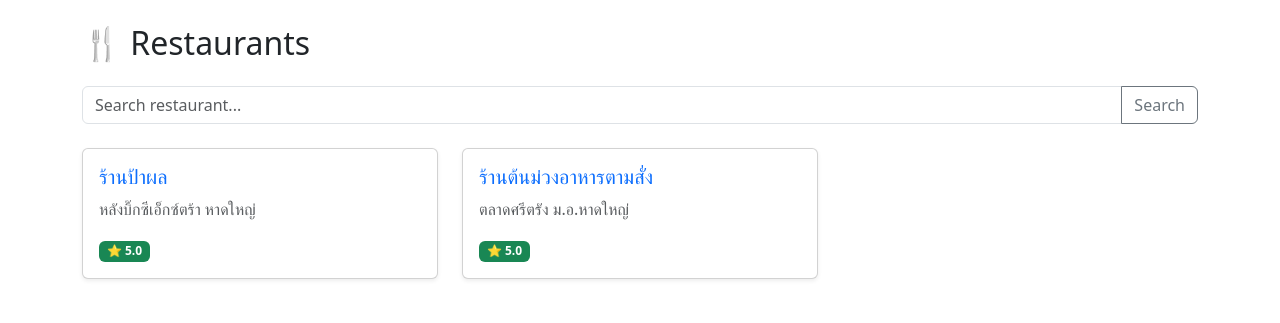
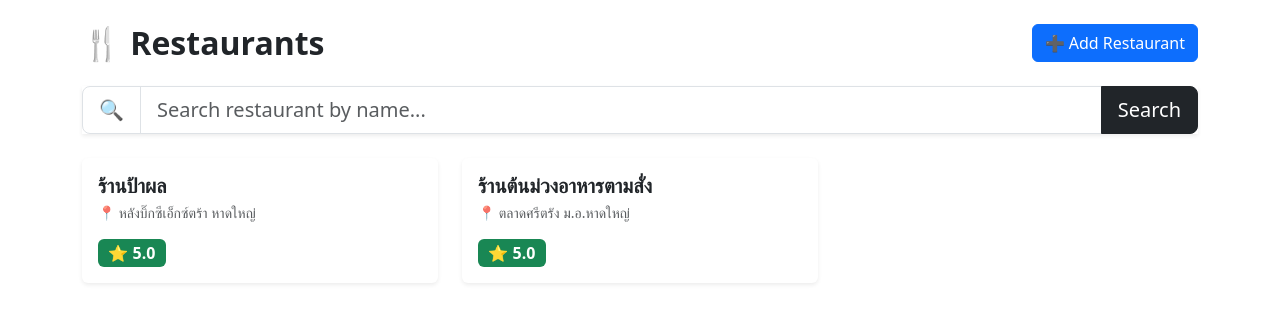
Before and after one commit to waruenat-collab/web-flask_241-152, a Flask app: page /restaurants in a window 1280 px wide. Shown: the part 56-379 px from the top of the page. Run offline with Flask 3, Linux system fonts and the light colour scheme; a user stored in the database is signed in; data comes from the database, SQL or seed files in the repository.

Commit message:
Improve UI of restaurants listing page

```diff
--- a/templates/restaurants.html
+++ b/templates/restaurants.html
@@ -1,49 +1,74 @@
 {% extends "base.html" %}
+{% block title %}Restaurants{% endblock %}
+
 {% block content %}
 
-<h2 class="mb-4">🍴 Restaurants</h2>
+<!-- ===================== -->
+<!-- Page Header -->
+<!-- ===================== -->
+<div class="d-flex justify-content-between align-items-center mb-4">
+  <h2 class="fw-bold mb-0">🍴 Restaurants</h2>
 
-<!-- 🔍 Search -->
+  {% if session.get("user_id") %}
+    <a href="/add-restaurant" class="btn btn-primary">
+      ➕ Add Restaurant
+    </a>
+  {% endif %}
+</div>
+
+<!-- ===================== -->
+<!-- Search Bar -->
+<!-- ===================== -->
 <form method="get" class="mb-4">
-    <div class="input-group">
+  <div class="input-group input-group-lg shadow-sm">
+    <span class="input-group-text bg-white">🔍</span>
     <input
       type="text"
       name="q"
       class="form-control"
-            placeholder="Search restaurant..."
+      placeholder="Search restaurant by name..."
       value="{{ request.args.get('q','') }}"
     >
-        <button class="btn btn-outline-secondary">Search</button>
+    <button class="btn btn-dark">Search</button>
   </div>
 </form>
 
+<!-- ===================== -->
+<!-- Restaurant List -->
+<!-- ===================== -->
 {% if restaurants %}
-<div class="row">
+<div class="row g-4">
+
   {% for r in restaurants %}
-    <div class="col-md-4 mb-4">
-        <div class="card h-100 shadow-sm">
+  <div class="col-lg-4 col-md-6">
+    <div class="card h-100 border-0 shadow-sm restaurant-card">
+
       <div class="card-body">
-                <h5 class="card-title">
-                    <a href="/restaurants/{{ r.id }}" class="text-decoration-none">
+        <h5 class="card-title fw-semibold mb-1">
+          <a href="/restaurants/{{ r.id }}"
+             class="text-decoration-none text-dark">
             {{ r.name }}
           </a>
         </h5>
 
-                <p class="card-text text-muted">
-                    {{ r.location }}
+        <p class="text-muted small mb-3">
+          📍 {{ r.location or "Unknown location" }}
         </p>
 
         {% if r.avg_rating() %}
-                    <span class="badge bg-success">
+          <span class="badge bg-success fs-6">
             ⭐ {{ r.avg_rating() }}
           </span>
         {% else %}
-                    <span class="badge bg-secondary">
-                        No ratings
+          <span class="badge bg-secondary fs-6">
+            No ratings yet
           </span>
         {% endif %}
       </div>
 
+      <!-- ===================== -->
+      <!-- Owner Actions -->
+      <!-- ===================== -->
       {% if session.get("user_id") %}
         {% set can_delete = false %}
         {% for review in r.reviews %}
@@ -53,29 +78,34 @@
         {% endfor %}
 
         {% if can_delete %}
-            <div class="card-footer bg-white text-end">
-                <a href="/restaurants/{{ r.id }}/edit"
-                   class="btn btn-sm btn-warning">
-                    Edit
+        <div class="card-footer bg-white border-0 text-end">
+          <a href="/restaurants/{{ r.id }}"
+             class="btn btn-sm btn-outline-primary">
+            View
           </a>
 
           <form method="post"
                 action="/restaurants/{{ r.id }}/delete"
                 class="d-inline"
-                      onsubmit="return confirm('Delete this restaurant?')">
-                    <button class="btn btn-sm btn-danger">
+                onsubmit="return confirm('Are you sure you want to delete this restaurant?')">
+            <button class="btn btn-sm btn-outline-danger">
               Delete
             </button>
           </form>
         </div>
         {% endif %}
       {% endif %}
+
     </div>
   </div>
   {% endfor %}
+
 </div>
 {% else %}
-<p class="text-muted">No restaurants found.</p>
+<div class="text-center text-muted mt-5">
+  <h5>No restaurants found 🍽️</h5>
+  <p>Try searching with another keyword</p>
+</div>
 {% endif %}
 
 {% endblock %}
```
Lines whose indentation alone changed are shown as unchanged.
